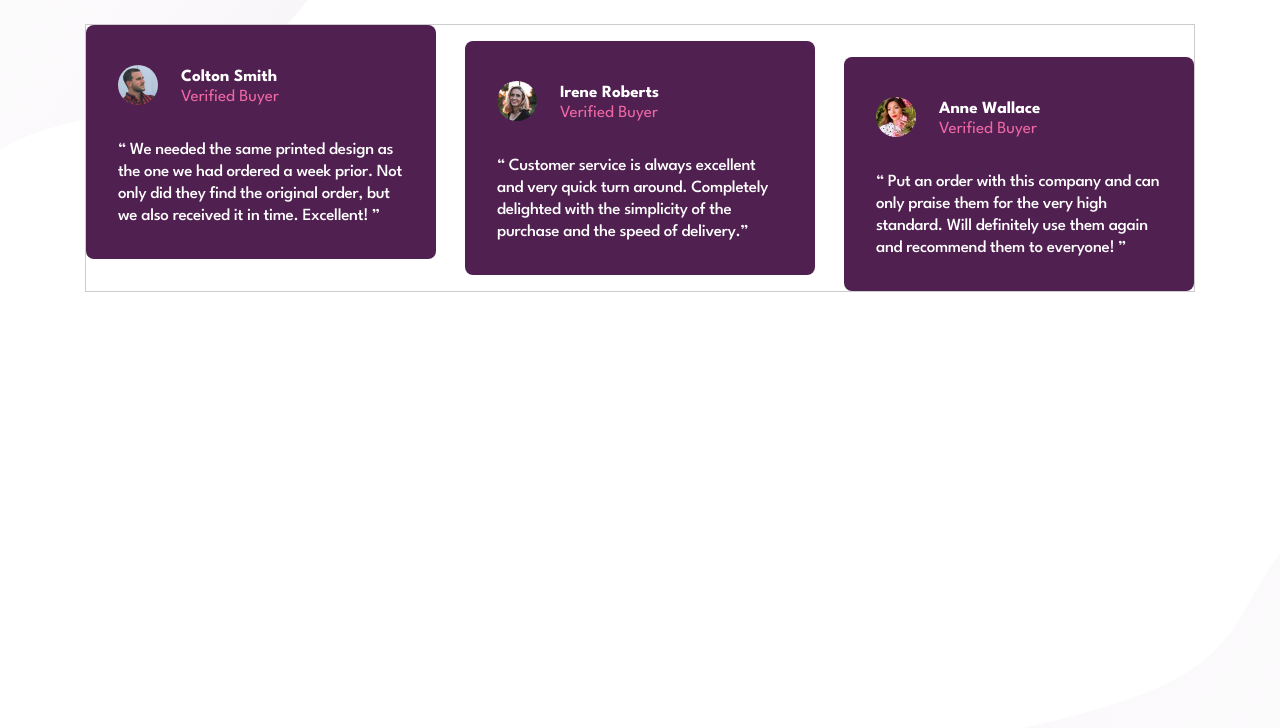
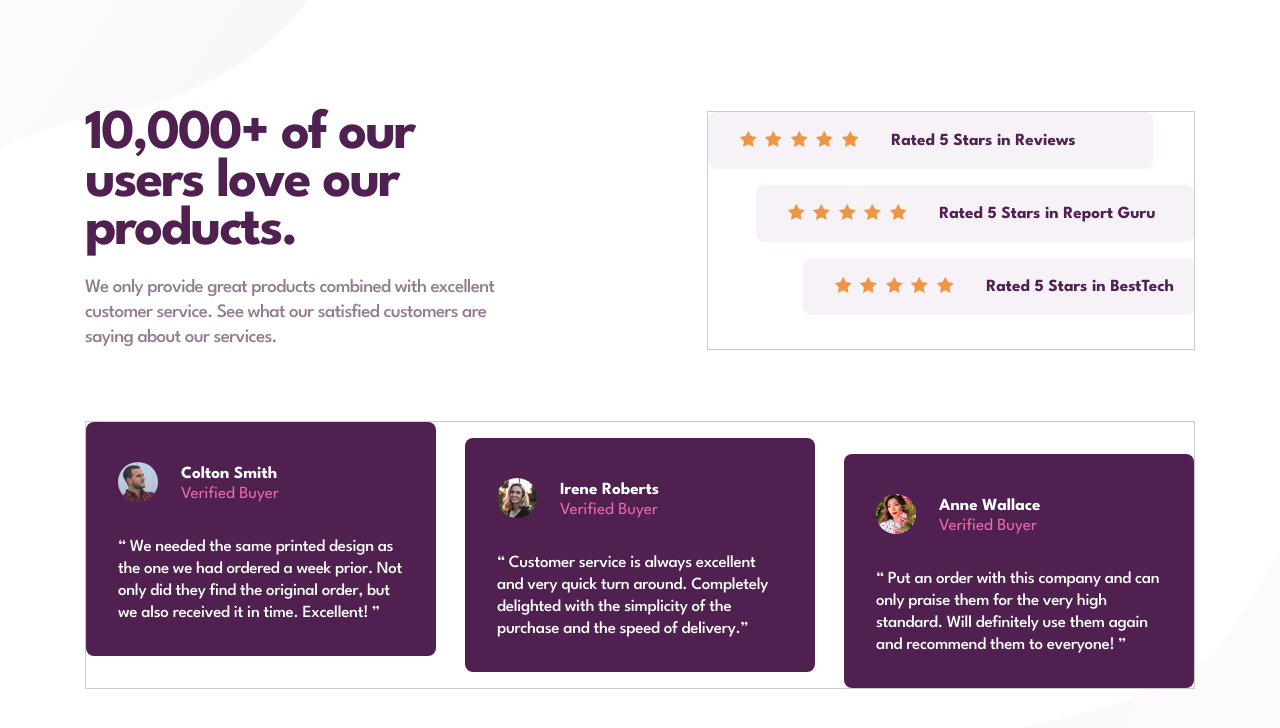
Before and after one commit to ostapyshyn/FM-Social-proof-section, a React (Create React App) app: page / in a window 1280 px wide. Shown: the top 728 px of the page. Built offline with nearby package versions, Linux system fonts and the light colour scheme.

Commit message:
Fix width

```diff
--- a/src/App.js
+++ b/src/App.js
@@ -10,10 +10,18 @@ import styles from './App.module.scss';
 
 function App() {
   return (
-    <>
-      {/* <About /> */}
-      {/* <RateBar text={'Rated 5 Stars in BestTech'} />*/}
-      <div className={styles.container}>
+    <main>
+
+        <div className={styles.topInfo}>
+          <About />
+          <div className={styles.rates}>
+            <RateBar text={'Rated 5 Stars in Reviews'} margin={0} />
+            <RateBar text={'Rated 5 Stars in Report Guru'} margin={48} />
+            <RateBar text={'Rated 5 Stars in BestTech'} margin={95} />
+          </div>
+        </div>
+
+        <div className={styles.reviews}>
           <ReviewCard
             name="Colton Smith"
             img={colton}
@@ -33,7 +41,8 @@ function App() {
             top={32}
           />
         </div>
-    </>
+
+    </main>
   );
 }
 
--- a/src/App.module.scss
+++ b/src/App.module.scss
@@ -1,8 +1,32 @@
-.container {
+.topInfo {
+  margin: 0 auto;
+  max-width: 1110px;
+  margin-bottom: 71px;
+  width: 100%;
+
+  display: flex;
+  justify-content: space-between;
+}
+
+.reviews {
+  margin: 0 auto;
+  max-width: 1110px;
+  border: 1px solid #ccc;
+  width: 100%;
+
   display: flex;
   justify-content: space-between;
   align-items: flex-start;
-  margin: 0 auto;
-  max-width: 1110px;
+}
+
+.rates {
+  max-width: 540px;
   border: 1px solid #ccc;
 }
+
+main {
+  display: flex;
+  flex-direction: column;
+  align-items: center;
+  justify-content: center;
+}
--- a/src/components/RateBar/RateBar.jsx
+++ b/src/components/RateBar/RateBar.jsx
@@ -4,9 +4,9 @@ import styles from './RateBar.module.scss';
 
 import { Star } from '../../assets/svg/svg-icons';
 
-function RateBar({ text }) {
+function RateBar({ text, margin }) {
   return (
-    <section className={styles.container}>
+    <section className={styles.container} style={{ marginLeft: margin }}>
       <div className={styles.stars}>
         {Array.from({ length: 5 }, (_, i) => (
           <span key={i} className={styles.star}>
--- a/src/components/RateBar/RateBar.module.scss
+++ b/src/components/RateBar/RateBar.module.scss
@@ -5,14 +5,15 @@
   background-color: var(--light-grayish-magenta);
   padding: 19px 20px 19px 32px;
   border-radius: 8px;
+  margin-bottom: 16px;
 
   .stars {
     margin-right: 32.45px;
     .star {
       margin-right: 8.45px;
-    }
-    .star:last-child {
-      margin-right: 0px;
+      &:last-child {
+        margin-right: 0px;
+      }
     }
   }
 
@@ -22,4 +23,8 @@
     line-height: 16px;
     color: var(--very-dark-magenta);
   }
+
+  &:last-child {
+    margin-bottom: 0px;
+  }
 }
```
Lines whose indentation alone changed are shown as unchanged.
